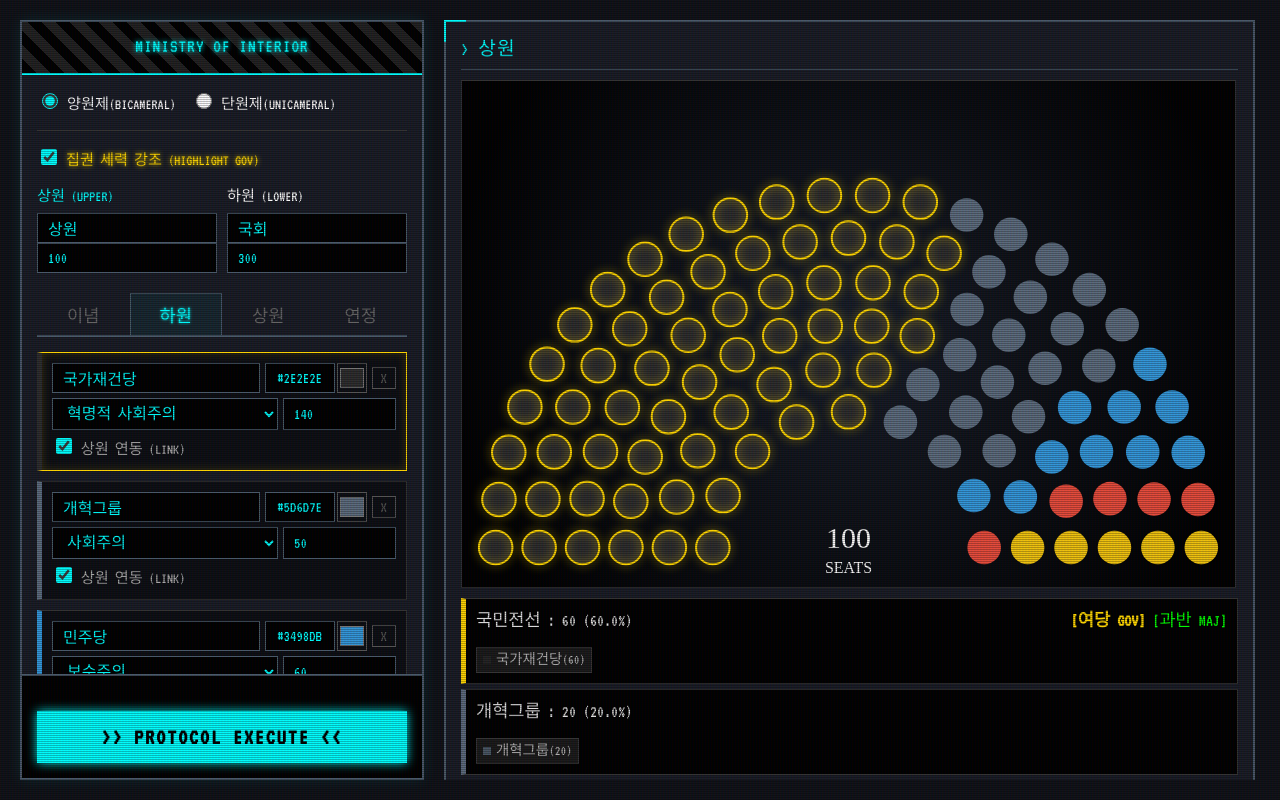
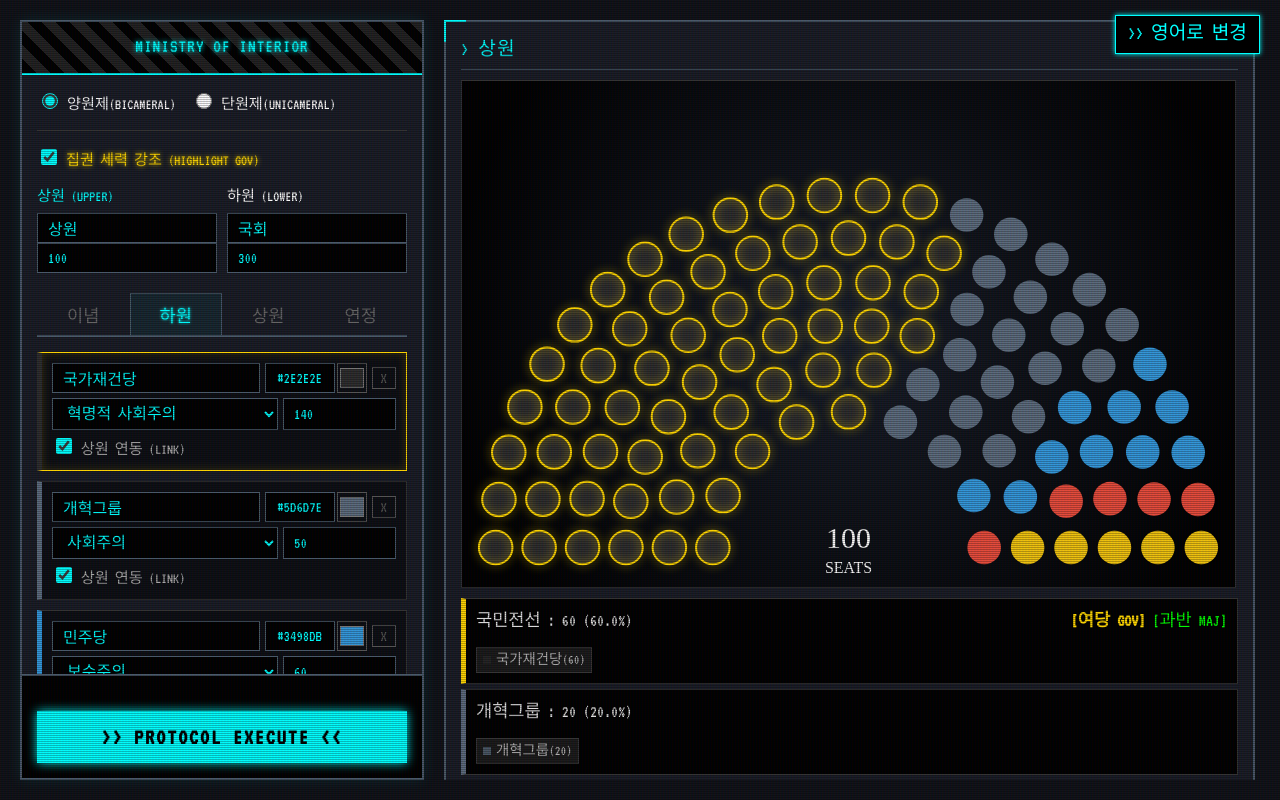
Before and after one commit to Jedidiah1926/parliament, a plain HTML site: page tno_kor.html in a window 1280 px wide. Drawn offline with Linux system fonts and the light colour scheme; a small style sheet from the web is missing.

Commit message:
한패와 영어 버전을 오갈 수 있도록 변경했습니다.
Added a language switch button for English.

```diff
--- a/tno_kor.html
+++ b/tno_kor.html
@@ -36,6 +36,30 @@
             overflow: hidden;
             font-size: 16px; /* 네오둥근모 최적 사이즈 */
             line-height: 1.4;
+        }
+
+        /* Language Switch Button Style */
+        .lang-switch {
+            position: absolute;
+            top: 15px;
+            right: 20px;
+            z-index: 2000; /* 스캔라인 위에 표시 */
+            font-family: 'NeoDunggeunmo', 'VT323', monospace;
+            color: var(--tno-neon);
+            text-decoration: none;
+            border: 1px solid var(--tno-neon);
+            padding: 5px 12px;
+            background: #000;
+            text-transform: uppercase;
+            font-size: 1.2rem;
+            cursor: pointer;
+            transition: 0.2s;
+            box-shadow: 0 0 5px var(--tno-neon);
+        }
+        .lang-switch:hover {
+            background: var(--tno-neon);
+            color: #000;
+            box-shadow: 0 0 15px var(--tno-neon);
         }
 
         /* CRT Scanline Effect Overlay */
@@ -253,6 +277,8 @@
     </style>
 </head>
 <body>
+
+    <a href="tno_kor.html" class="lang-switch">>> 영어로 변경 </a>
 
     <div class="controls">
         <div class="tno-header-strip">
```
